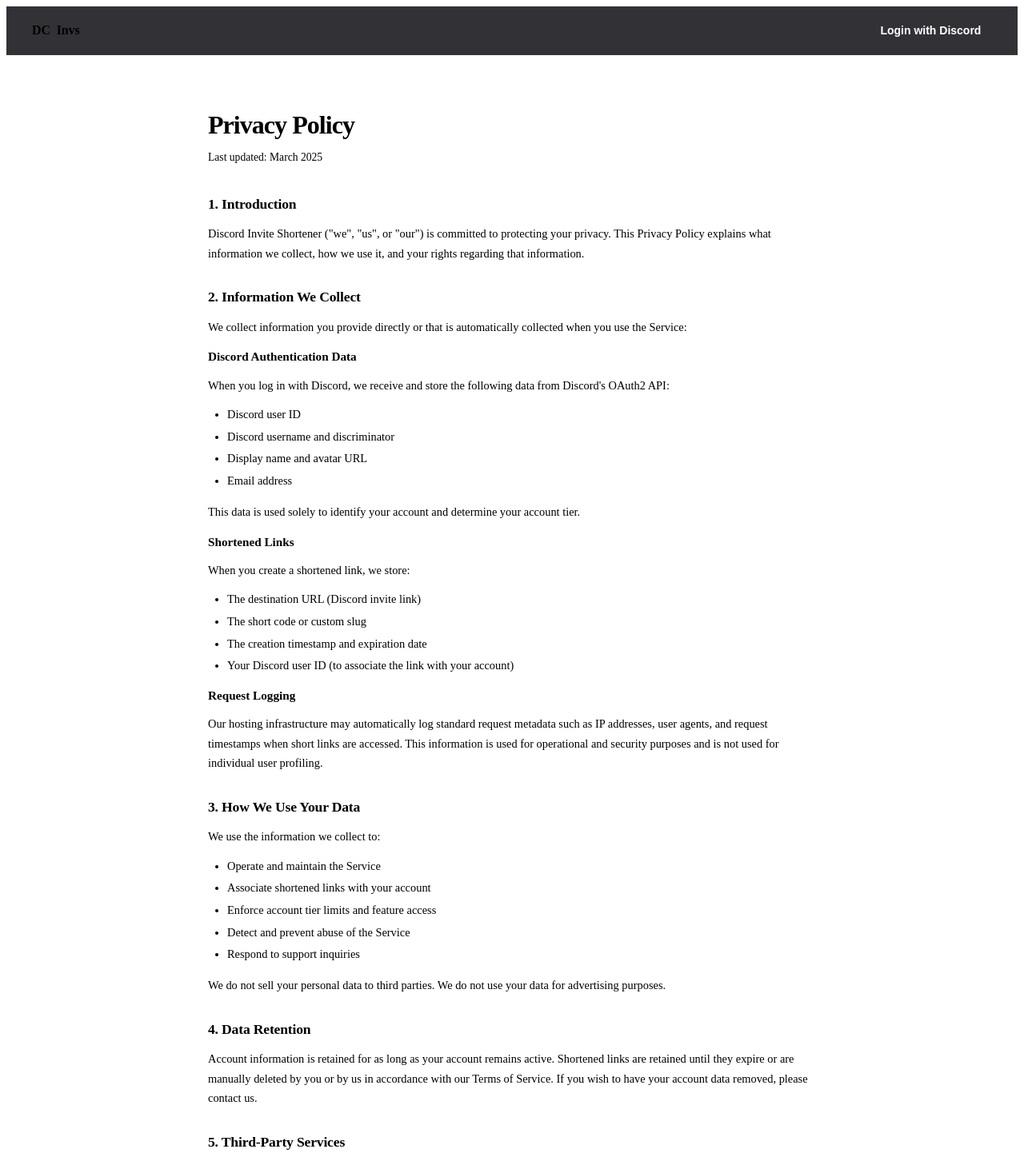
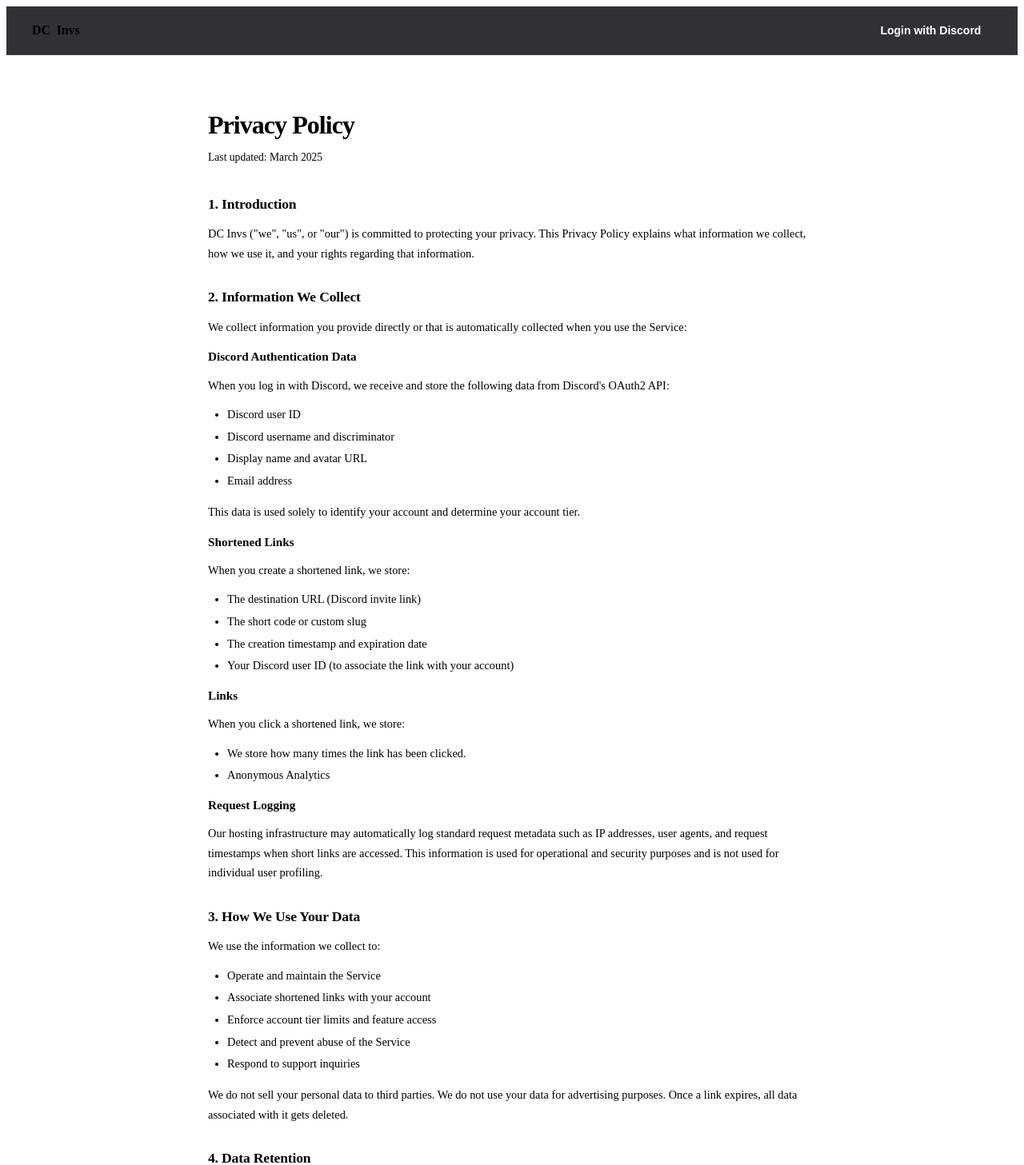
Before and after one commit to ziggy-mc/dsc, a Next.js app: page /privacy in a window 1280 px wide. Shown: the top 1457 px of the page at 80% size. Built offline with nearby package versions, Linux system fonts and the light colour scheme; no server answers.

Commit message:
Update privacy.js

```diff
--- a/pages/privacy.js
+++ b/pages/privacy.js
@@ -18,7 +18,7 @@
           <section className={styles.section}>
             <h2 className={styles.sectionTitle}>1. Introduction</h2>
             <p className={styles.text}>
-              Discord Invite Shortener (&quot;we&quot;, &quot;us&quot;, or &quot;our&quot;) is committed to protecting
+              DC Invs (&quot;we&quot;, &quot;us&quot;, or &quot;our&quot;) is committed to protecting
               your privacy. This Privacy Policy explains what information we collect, how we use it,
               and your rights regarding that information.
             </p>
@@ -57,6 +57,15 @@
               <li>Your Discord user ID (to associate the link with your account)</li>
             </ul>
 
+            <h3 className={styles.subTitle}>Links</h3>
+            <p className={styles.text}>
+              When you click a shortened link, we store:
+            </p>
+            <ul className={styles.list}>
+              <li>We store how many times the link has been clicked.</li>
+              <li>Anonymous Analytics</li>
+            </ul>
+
             <h3 className={styles.subTitle}>Request Logging</h3>
             <p className={styles.text}>
               Our hosting infrastructure may automatically log standard request metadata such as IP
@@ -80,7 +89,7 @@
             </ul>
             <p className={styles.text}>
               We do not sell your personal data to third parties. We do not use your data for
-              advertising purposes.
+              advertising purposes. Once a link expires, all data associated with it gets deleted.
             </p>
           </section>
 
```
